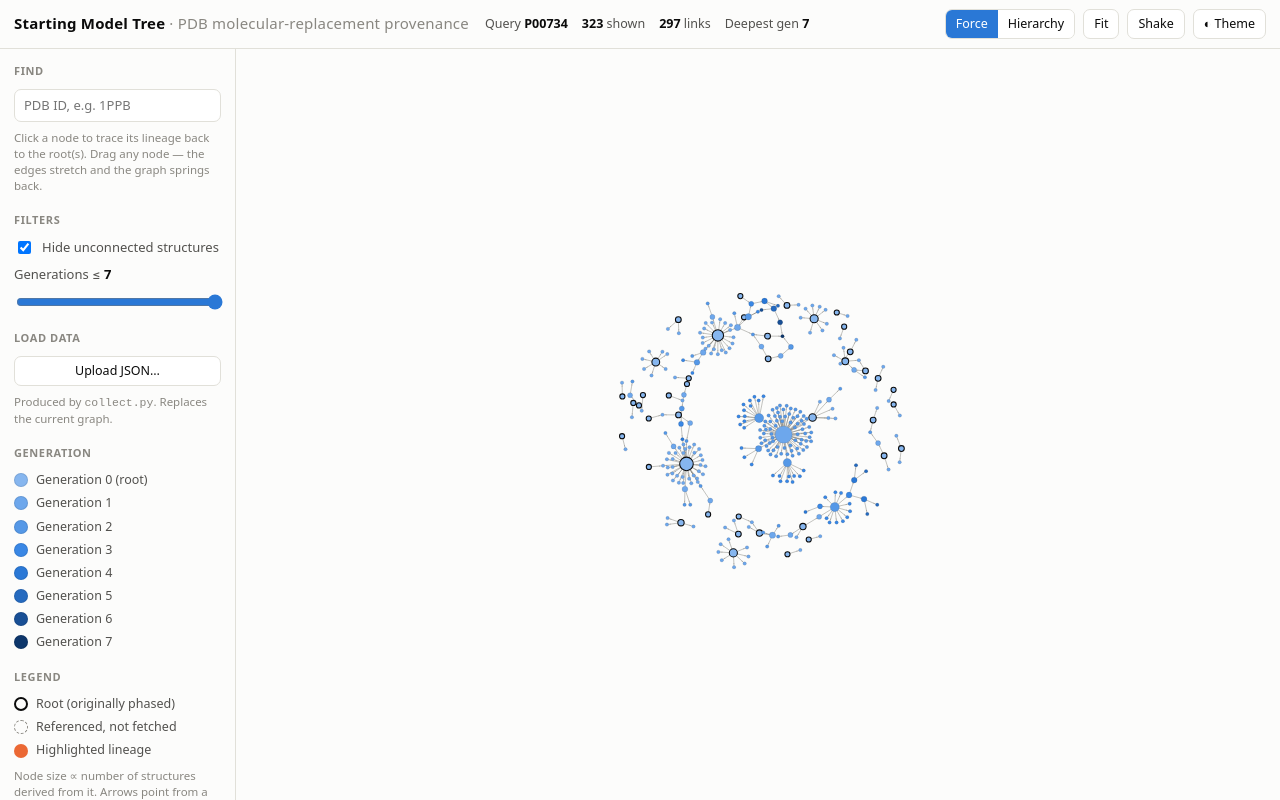
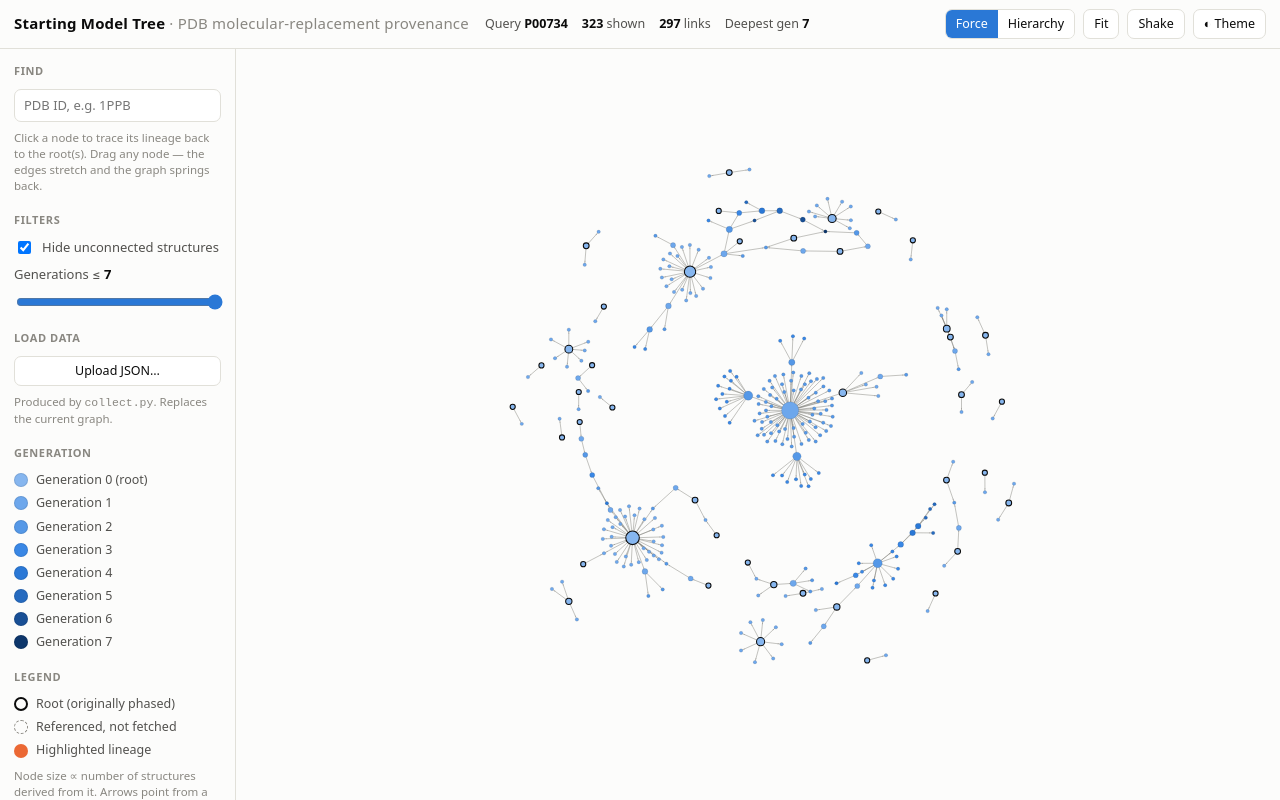
Before and after one commit to aozalevsky/smgraph, a plain HTML site: page smtree.html in a window 1280 px wide. Drawn offline with Linux system fonts and the light colour scheme; animation ran at ten frames a second.

Commit message:
Add collision force + retune layout to fix overlap and over-tightness
The gravity-only compaction crushed dense hubs into overlapping nodes.
Add a grid-based collision force (force-graph bundles no forceCollide) that
nudges overlapping pairs apart by velocity, mass-weighted by radius. Retune:
moderate charge for sibling spacing, springy links to preserve hub structure,
light gravity to keep components gathered. Distinct, non-overlapping,
compact-but-readable layout.

Co-Authored-By: Claude Fable 5 <noreply@anthropic.com>
Claude-Session: https://claude.ai/code/session_016DwnPJMmo8ogqSZxW7tp2E

```diff
--- a/smtree.html
+++ b/smtree.html
@@ -276,6 +276,55 @@ function centerGravity(strength) {
   return force;
 }
 
+// A custom collision force (force-graph doesn't bundle d3's forceCollide).
+// Treats each node as a circle of radiusOf(node)+padding and nudges overlapping
+// pairs apart via their velocities (mass-weighted by radius, like d3-force). A
+// uniform-grid broad phase keeps it ~O(n) so it scales to thousands of nodes.
+function collide(radiusOf, padding, strength, iterations) {
+  let nodes = [];
+  let radii = [];
+  function force() {
+    const n = nodes.length;
+    if (!n) return;
+    let maxR = 1;
+    for (let i = 0; i < n; i++) { radii[i] = radiusOf(nodes[i]) + padding; if (radii[i] > maxR) maxR = radii[i]; }
+    const cell = maxR * 2;
+    for (let it = 0; it < iterations; it++) {
+      const grid = new Map();
+      for (let i = 0; i < n; i++) {
+        const k = Math.floor(nodes[i].x / cell) + ':' + Math.floor(nodes[i].y / cell);
+        let b = grid.get(k); if (!b) { b = []; grid.set(k, b); }
+        b.push(i);
+      }
+      for (let i = 0; i < n; i++) {
+        const a = nodes[i];
+        const gx = Math.floor(a.x / cell), gy = Math.floor(a.y / cell);
+        for (let dx = -1; dx <= 1; dx++) for (let dy = -1; dy <= 1; dy++) {
+          const b = grid.get((gx + dx) + ':' + (gy + dy));
+          if (!b) continue;
+          for (let m = 0; m < b.length; m++) {
+            const j = b[m]; if (j <= i) continue;
+            const c = nodes[j];
+            const rr = radii[i] + radii[j];
+            let X = (a.x + a.vx) - (c.x + c.vx);
+            let Y = (a.y + a.vy) - (c.y + c.vy);
+            let d2 = X * X + Y * Y;
+            if (d2 >= rr * rr) continue;
+            if (d2 === 0) { a.vx += (Math.random() - 0.5); a.vy += (Math.random() - 0.5); continue; }
+            const d = Math.sqrt(d2);
+            const l = (rr - d) / d * strength;
+            const ratio = radii[j] * radii[j] / (radii[i] * radii[i] + radii[j] * radii[j]);
+            a.vx += X * l * ratio; a.vy += Y * l * ratio;
+            c.vx -= X * l * (1 - ratio); c.vy -= Y * l * (1 - ratio);
+          }
+        }
+      }
+    }
+  }
+  force.initialize = nds => { nodes = nds; radii = new Array(nds.length); };
+  return force;
+}
+
 function refreshTheme() {
   const dark = isDark();
   COL.ink = cssVar('--ink');
@@ -463,7 +512,7 @@ function initGraph() {
     .backgroundColor(COL.surface)
     .nodeRelSize(4)
     .nodeId('id')
-    .cooldownTicks(120)
+    .cooldownTicks(180)
     .dagLevelDistance(64)
     .linkDirectionalArrowLength(3.2)
     .linkDirectionalArrowRelPos(1)
@@ -505,12 +554,14 @@ function initGraph() {
     .onNodeDrag(() => fg.resumeAnimation())              // keep sim live while dragging
     .onNodeDragEnd(n => { n.fx = undefined; n.fy = undefined; relayout(); })  // spring back
     .onEngineStop(() => { if (pendingFit) { pendingFit = false; fg.zoomToFit(500, 45); } });
-  // Compact the layout: cap long-range repulsion so separate components don't
-  // fling to the edges, shorten links, and add a gentle pull toward centre.
-  fg.d3Force('charge').strength(-24).distanceMax(200);
-  fg.d3Force('link').distance(22).strength(1);
-  fg.d3Force('gravity', centerGravity(0.06));
-  if (fg.d3VelocityDecay) fg.d3VelocityDecay(0.3);
+  // Layout heuristic: a collision force guarantees no overlap; medium-range
+  // charge (capped so separate components don't fling to the edges) does the
+  // spacing; a light gravity keeps everything gathered near the centre.
+  fg.d3Force('charge').strength(-48).distanceMax(330);
+  fg.d3Force('link').distance(30).strength(0.85);
+  fg.d3Force('gravity', centerGravity(0.03));
+  fg.d3Force('collide', collide(nodeRadius, 2.5, 1.0, 2));
+  if (fg.d3VelocityDecay) fg.d3VelocityDecay(0.4);
 }
 
 // ---- wiring --------------------------------------------------------------
```
Also changed, not shown: smtree.template.html (+58 -7 lines), docs/img/screenshot-force.png.
